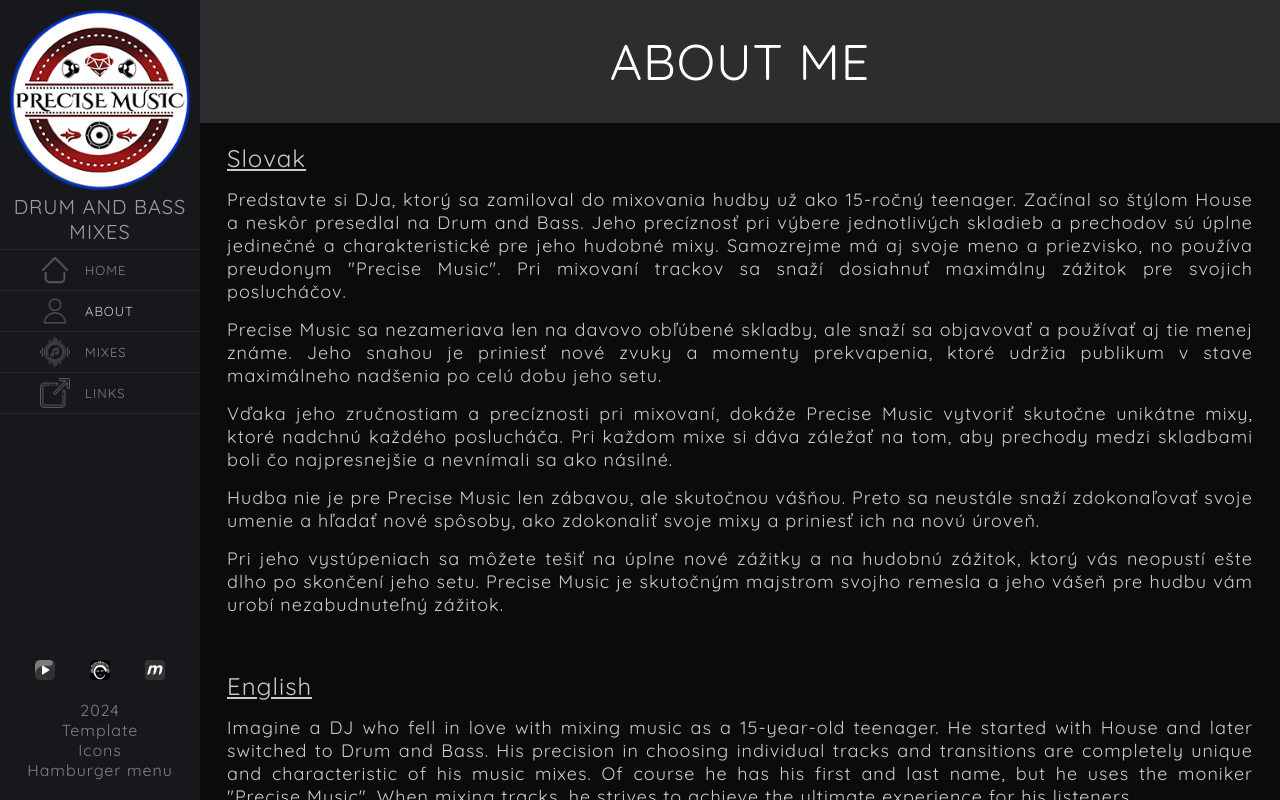
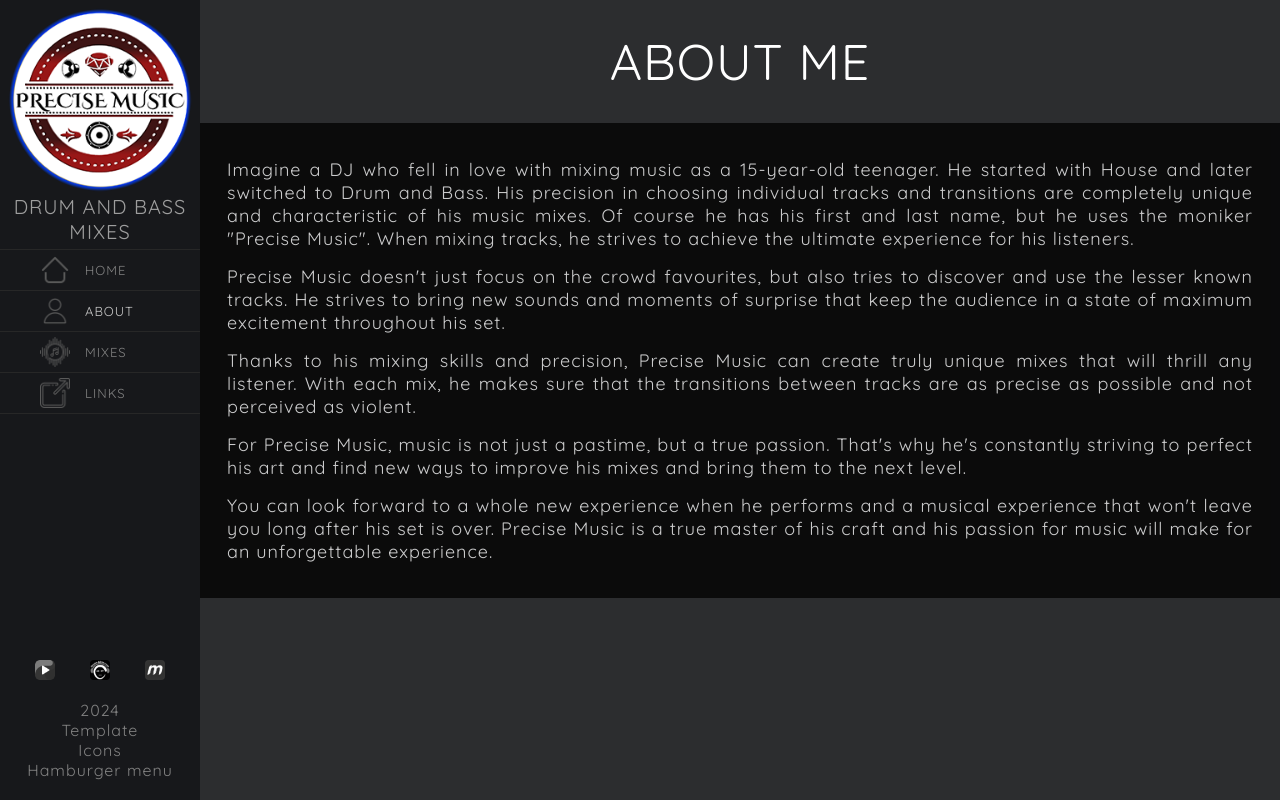
Before and after one commit to matejvalocky/precise-music-react, a React (Create React App) app: page /about in a window 1280 px wide. Built offline with nearby package versions, Linux system fonts and the light colour scheme.

Commit message:
odstratenenie SK textu o mne, odstranenie br elementu v home sekcii v nadpise precise music

```diff
--- a/src/components/AboutContent.js
+++ b/src/components/AboutContent.js
@@ -12,16 +12,16 @@ const AboutContent = () => {
      <div className="wrapper">
        <h1>About me</h1>
        <div className="languageWrapper">
-        <div className="aboutWrapper">
+        {/* <div className="aboutWrapper">
             <h2>Slovak</h2>
             <p>Predstavte si DJa, ktorý sa zamiloval do mixovania hudby už ako 15-ročný teenager. Začínal so štýlom House a neskôr presedlal na Drum and Bass. Jeho precíznosť pri výbere jednotlivých skladieb a prechodov sú úplne jedinečné a charakteristické pre jeho hudobné mixy. Samozrejme má aj svoje meno a priezvisko, no používa preudonym "Precise Music". Pri mixovaní trackov sa snaží dosiahnuť maximálny zážitok pre svojich poslucháčov.</p>
             <p>Precise Music sa nezameriava len na davovo obľúbené skladby, ale snaží sa objavovať a používať aj tie menej známe. Jeho snahou je priniesť nové zvuky a momenty prekvapenia, ktoré udržia publikum v stave maximálneho nadšenia po celú dobu jeho setu.</p>
             <p>Vďaka jeho zručnostiam a precíznosti pri mixovaní, dokáže Precise Music vytvoriť skutočne unikátne mixy, ktoré nadchnú každého poslucháča. Pri každom mixe si dáva záležať na tom, aby prechody medzi skladbami boli čo najpresnejšie a nevnímali sa ako násilné.</p>
             <p>Hudba nie je pre Precise Music len zábavou, ale skutočnou vášňou. Preto sa neustále snaží zdokonaľovať svoje umenie a hľadať nové spôsoby, ako zdokonaliť svoje mixy a priniesť ich na novú úroveň.</p>
             <p>Pri jeho vystúpeniach sa môžete tešiť na úplne nové zážitky a na hudobnú zážitok, ktorý vás neopustí ešte dlho po skončení jeho setu. Precise Music je skutočným majstrom svojho remesla a jeho vášeň pre hudbu vám urobí nezabudnuteľný zážitok.</p>
-        </div>
+        </div> */}
         <div className="aboutWrapper">
-            <h2>English</h2>
+            {/* <h2>English</h2> */}
             <p>Imagine a DJ who fell in love with mixing music as a 15-year-old teenager. He started with House and later switched to Drum and Bass. His precision in choosing individual tracks and transitions are completely unique and characteristic of his music mixes. Of course he has his first and last name, but he uses the moniker "Precise Music". When mixing tracks, he strives to achieve the ultimate experience for his listeners.</p>
             <p>Precise Music doesn't just focus on the crowd favourites, but also tries to discover and use the lesser known tracks. He strives to bring new sounds and moments of surprise that keep the audience in a state of maximum excitement throughout his set.</p>
             <p>Thanks to his mixing skills and precision, Precise Music can create truly unique mixes that will thrill any listener. With each mix, he makes sure that the transitions between tracks are as precise as possible and not perceived as violent.</p>
--- a/src/components/MainContent.js
+++ b/src/components/MainContent.js
@@ -8,7 +8,8 @@ const MainContent = () => {
   return (
     <div className="mainContent content">
 
-        <h1>Precise <br /> Music</h1>
+        <h1>Precise Music</h1>
+
 
 
     </div>
```
